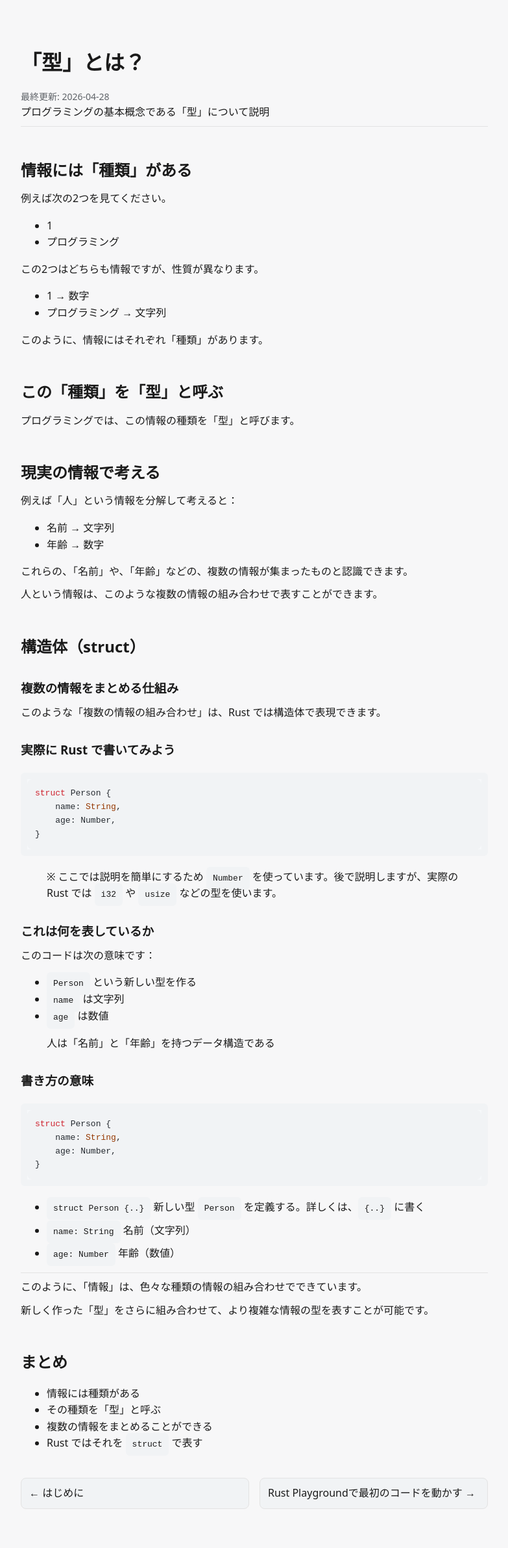
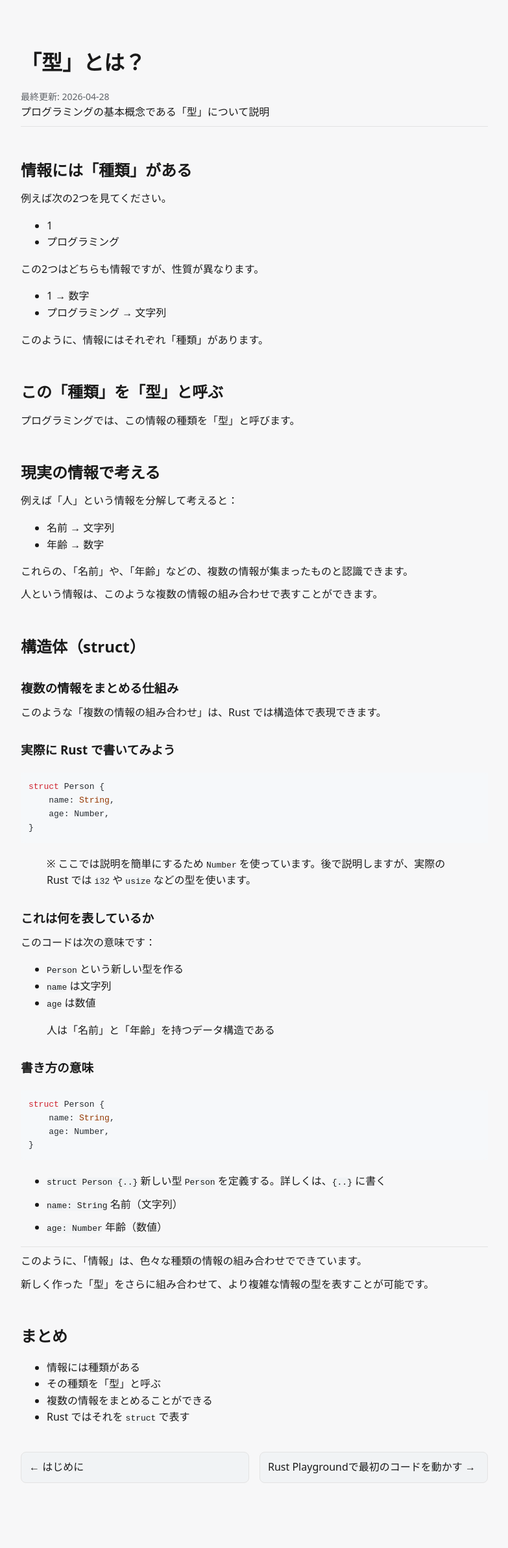
Before and after one commit to nh0102heiya-lab/programming-lessons, a Jekyll site: the page built from _rust-from-zero/core/02-types-and-structs.md, in a window 1280 px wide. Shown: the whole page at 65% size, without its empty margins (248-1031 px from the left). Built offline with Jekyll 4.4.1, drawn with Linux system fonts in a browser that asks for light colours; comment, search, counter and statistics services are not loaded; after the commit the page ends 2342 px from its top, so only the background shows below that.

Commit message:
Update style.css

```diff
--- a/assets/css/style.css
+++ b/assets/css/style.css
@@ -102,12 +102,11 @@
 th code,
 div.highlighter-rouge {
   background: var(--code-bg);
-  padding: 10px;
   border-radius: 6px;
   margin: 20px 0;
 }
 
-pre.highlight {
+pre {
   background: var(--code-bg);
   padding: 12px;
   overflow-x: auto;
```
